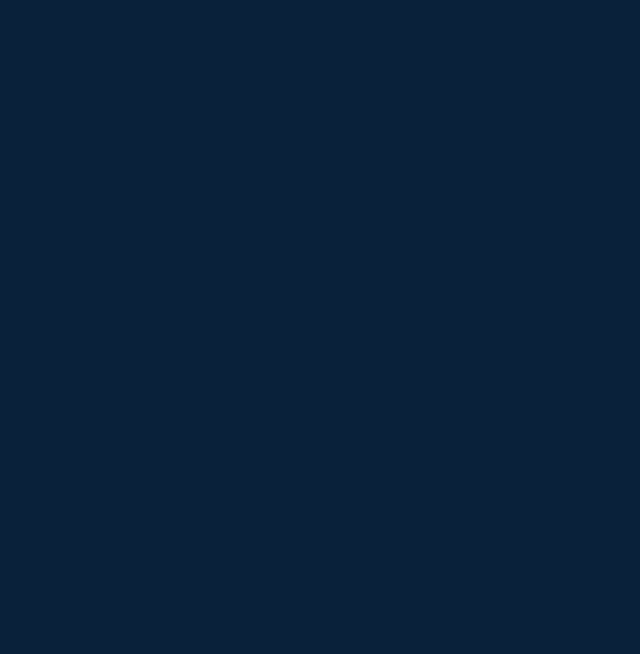
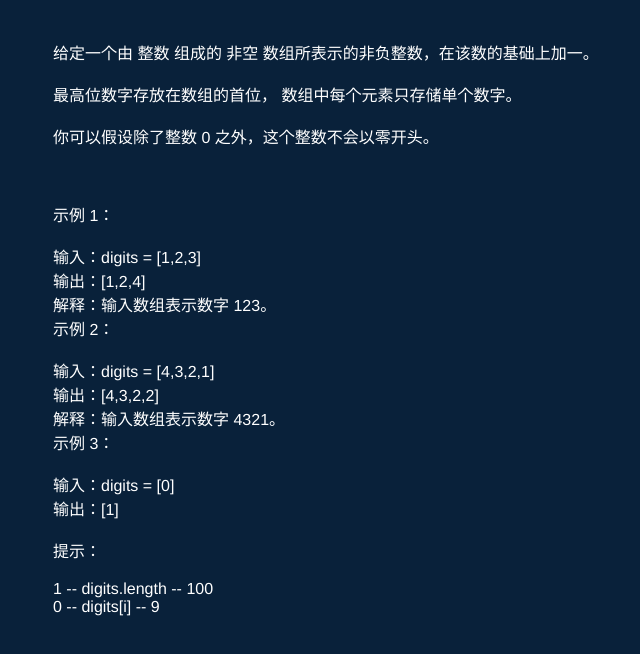
Before and after one commit to cldugujian/admin-algorithm, a Vue app: page /easy/plus-one in a window 1280 px wide. Before the commit this address had no page. Shown: the top 654 px of the page, without its empty margins (7-647 px from the left). Built offline with nearby package versions, Linux system fonts and the light colour scheme.

Commit message:
1. 新增算法 plus-one - 搭框架

```diff
--- a/src/router/index.js
+++ b/src/router/index.js
@@ -13,6 +13,7 @@ import longestCommonPrefix from '../views/easy/longest-common-prefix'
 import removeElement from '../views/easy/remove-element'
 import climbStairs from '../views/easy/climb-stairs'
 import searchInsert from '../views/easy/search-insert'
+import plusOne from '../views/easy/plus-one'
 
 const router = createRouter({
   history:routerHistory,
@@ -30,6 +31,7 @@ const router = createRouter({
     { path:'/easy/remove-element',name:'remove-element',component:removeElement },
     { path:'/easy/climb-stairs',name:'climb-stairs',component:climbStairs },
     { path:'/easy/search-insert',name:'search-insert',component:searchInsert },
+    { path:'/easy/plus-one',name:'plus-one',component:plusOne },
 
   ],
 });
--- /dev/null
+++ b/src/views/easy/plus-one.vue
@@ -0,0 +1,49 @@
+<template>
+  <main>
+
+    给定一个由 整数 组成的 非空 数组所表示的非负整数，在该数的基础上加一。<br>
+    <br>
+    最高位数字存放在数组的首位， 数组中每个元素只存储单个数字。<br>
+    <br>
+    你可以假设除了整数 0 之外，这个整数不会以零开头。<br>
+    <br>
+    <br>
+    <br>
+    示例 1：<br>
+    <br>
+    输入：digits = [1,2,3]<br>
+    输出：[1,2,4]<br>
+    解释：输入数组表示数字 123。<br>
+    示例 2：<br>
+    <br>
+    输入：digits = [4,3,2,1]<br>
+    输出：[4,3,2,2]<br>
+    解释：输入数组表示数字 4321。<br>
+    示例 3：<br>
+    <br>
+    输入：digits = [0]<br>
+    输出：[1]<br>
+    <br>
+    提示：<br>
+    <br>
+    1 -- digits.length -- 100<br>
+    0 -- digits[i] -- 9<br>
+
+  </main>
+</template>
+
+<script>
+  export default {
+    name: "plus-one",
+    methods:{
+
+    },
+    created(){
+
+    },
+  }
+</script>
+
+<style scoped>
+
+</style>
--- a/src/views/home-index.vue
+++ b/src/views/home-index.vue
@@ -40,6 +40,7 @@
           { routeName:'remove-duplicates',title:'26. 删除有序数组中的重复项'},
           { routeName:'remove-element',title:'27. 移除元素'},
           { routeName:'search-insert',title:'35. 搜索插入位置'},
+          { routeName:'plus-one',title:'66. 加一'},
           { routeName:'my-sqrt',title:'69. x的平方根'},
           { routeName:'climb-stairs',title:'70. 爬楼梯'},
         ],
```
